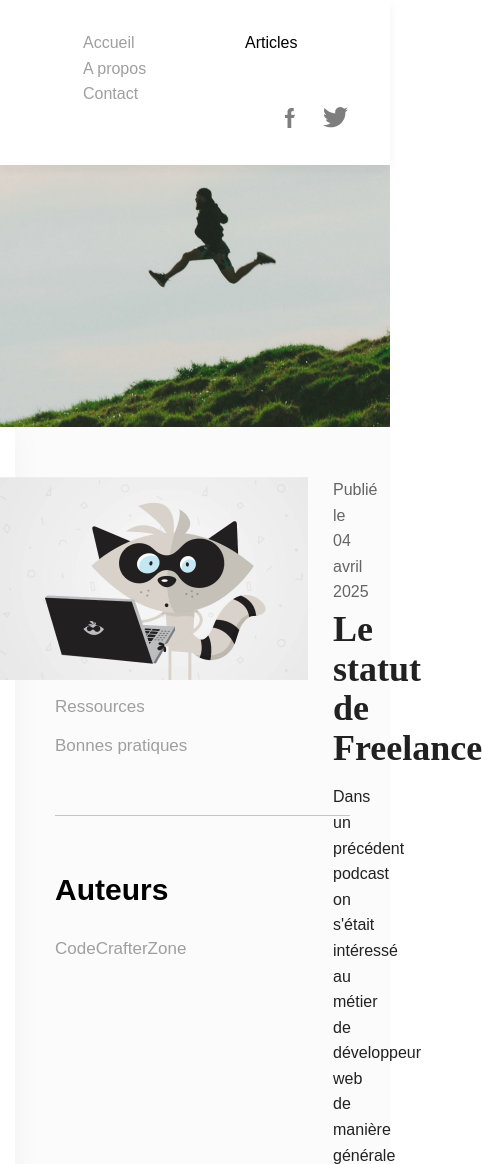
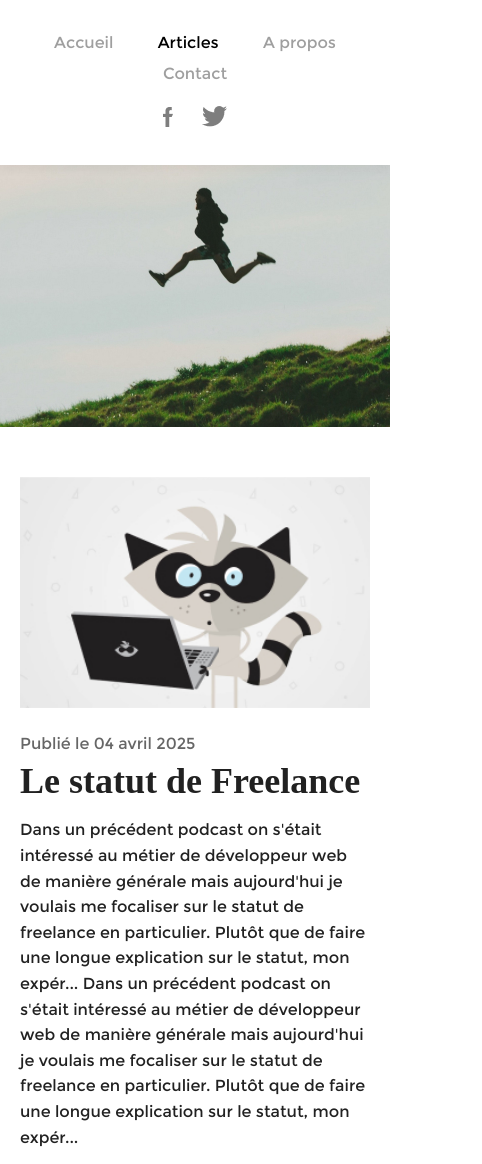
Before and after one commit to CodeCrafterZone/TpBlog, a plain HTML site: page index.html in a window 390 px wide. Shown: the top 1164 px of the page, 482 px wide, since content can reach past the window. Drawn offline with Linux system fonts and the light colour scheme.

Commit message:
media queries and a few changes

```diff
--- a/index.html
+++ b/index.html
@@ -127,12 +127,12 @@
       <aside class="sidebar">
         <h4 class="sidebar-title">Catégories</h4>
         <ul>
-          <li><a href="#">High-Tech</a></li>
-          <li><a href="#">Concentré du Web</a></li>
-          <li><a href="#">A propos</a></li>
-          <li><a href="#">Astuces pour développeurs</a></li>
-          <li><a href="#">Ressources</a></li>
-          <li><a href="#">Bonnes pratiques</a></li>
+          <li><a href="#" data-count="5">High-Tech</a></li>
+          <li><a href="#" data-count="5">Concentré du Web</a></li>
+          <li><a href="#" data-count="5">A propos</a></li>
+          <li><a href="#" data-count="10">Astuces pour développeurs</a></li>
+          <li><a href="#" data-count="15">Ressources</a></li>
+          <li><a href="#" data-count="15">Bonnes pratiques</a></li>
         </ul>
         <hr />
         <h4 class="sidebar-title">Auteurs</h4>
--- a/style.css
+++ b/style.css
@@ -1,3 +1,15 @@
+@font-face {
+  font-family: "Montserrat";
+  src: url(/fonts/montserrat.regular.ttf) format("TrueType");
+  font-weight: 400;
+}
+
+@font-face {
+  font-family: "Montserrat";
+  src: url(/fonts/montserrat.bold.ttf) format("TrueType");
+  font-weight: 700;
+}
+
 * {
   box-sizing: border-box;
 }
@@ -33,6 +45,7 @@ html {
   text-decoration: none;
   font-weight: 500;
   margin: 0 53px;
+  transition: color 0.3s;
 }
 
 .topbar nav a:hover,
@@ -47,6 +60,7 @@ html {
 .social a {
   padding: 0 12px;
   opacity: 0.5;
+  transition: opacity 0.3s;
 }
 
 .social a:hover {
@@ -102,6 +116,20 @@ html {
 
 .sidebar li {
   padding: 6px 0;
+}
+
+.sidebar li a::after {
+  content: attr(data-count);
+  float: right;
+  background: grey;
+  width: 25px;
+  height: 25px;
+  line-height: 25px;
+  text-align: center;
+  color: #fff;
+  border-radius: 50%;
+  font-size: 0.8rem;
+  font-weight: bold;
 }
 
 .sidebar a:hover {
@@ -165,3 +193,52 @@ html {
 .footer {
   clear: both;
 }
+
+@media only screen and (max-width: 1100px) {
+  .body {
+    display: block;
+  }
+  .main {
+    width: 100%;
+  }
+  .main .container {
+    overflow: hidden;
+  }
+  .sidebar {
+    width: 100%;
+  }
+}
+
+@media only screen and (max-width: 860px) {
+  .topbar nav,
+  .social {
+    float: none;
+    text-align: center;
+  }
+  .topbar {
+    position: absolute;
+  }
+  .topbar nav {
+    margin-bottom: 15px;
+  }
+  .topbar nav a {
+    display: inline-block;
+    margin: 0 20px 5px 20px;
+    white-space: nowrap;
+  }
+}
+
+@media only screen and (max-width: 740px) {
+  .container {
+    padding: 0 20px;
+  }
+  .article {
+    padding-left: 0;
+  }
+  .article-img {
+    position: static;
+    margin-bottom: 1rem;
+    width: 100%;
+    display: block;
+  }
+}
```
Also changed, not shown: fonts/montserrat.bold.ttf (added), fonts/montserrat.regular.ttf (added).
